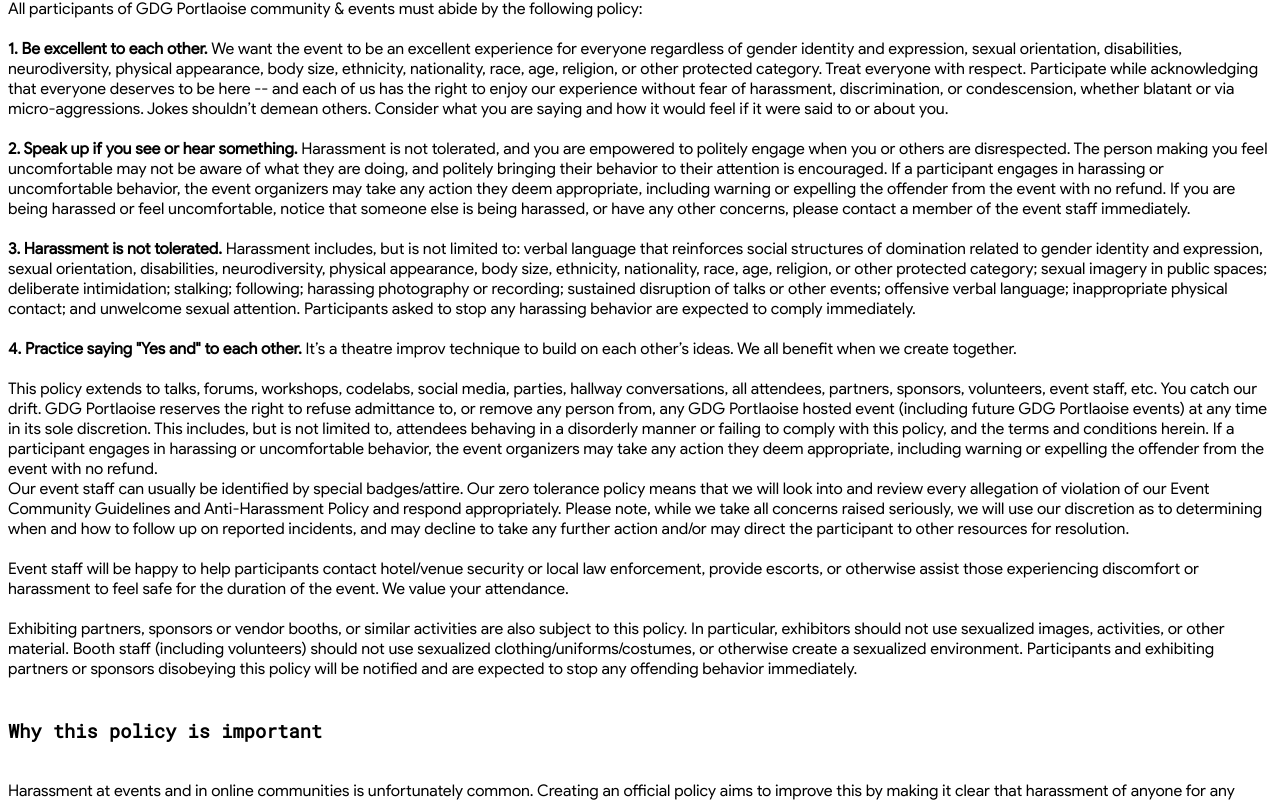
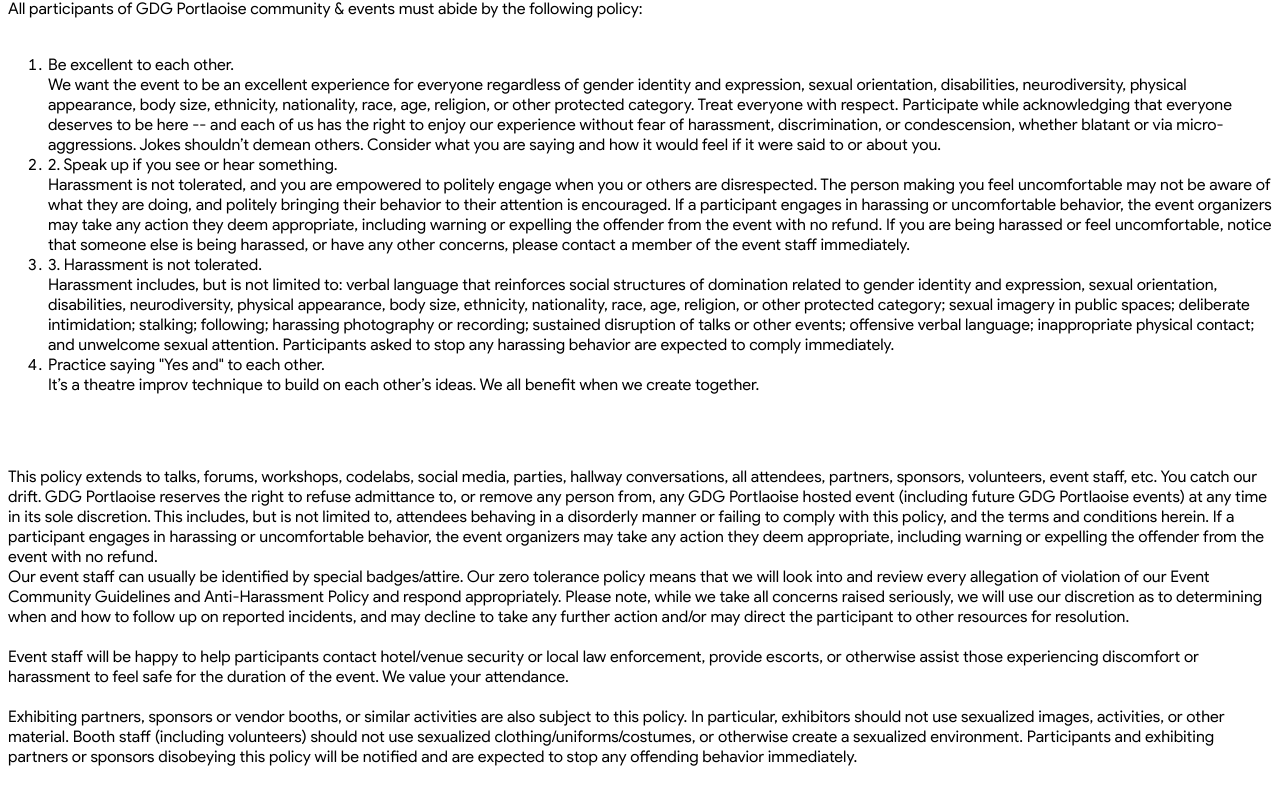
Before and after one commit to gdgportlaoise/site, a SvelteKit app: page /coc in a window 1280 px wide. Shown: the part 2200-3002 px from the top of the page. Built offline with nearby package versions, Linux system fonts and the light colour scheme.

Commit message:
fix: coc page

```diff
--- a/src/routes/coc/+page.svelte
+++ b/src/routes/coc/+page.svelte
@@ -1,5 +1,5 @@
-<div class="container">
-	<h1 class="text-lg">Code of Conduct & Anti-Harrassment Policy</h1>
+<div class="container mx-auto">
+	<h1 class="text-2xl">Code of Conduct & Anti-Harrassment Policy</h1>
 
 	<p>
 		GDG Portlaoise is dedicated to providing a harassment-free and inclusive event experience for
@@ -12,48 +12,52 @@
 		All participants of GDG Portlaoise community & events must abide by the following policy:
 		<br />
 		<br />
-		<b>1. Be excellent to each other. </b>We want the event to be an excellent experience for
-		everyone regardless of gender identity and expression, sexual orientation, disabilities,
-		neurodiversity, physical appearance, body size, ethnicity, nationality, race, age, religion, or
-		other protected category. Treat everyone with respect. Participate while acknowledging that
-		everyone deserves to be here -- and each of us has the right to enjoy our experience without
-		fear of harassment, discrimination, or condescension, whether blatant or via micro-aggressions.
-		Jokes shouldn’t demean others. Consider what you are saying and how it would feel if it were
-		said to or about you.
-		<br />
-		<br />
-		<b>2. Speak up if you see or hear something.</b> Harassment is not tolerated, and you are
-		empowered to politely engage when you or others are disrespected. The person making you feel
-		uncomfortable may not be aware of what they are doing, and politely bringing their behavior to
-		their attention is encouraged. If a participant engages in harassing or uncomfortable behavior,
-		the event organizers may take any action they deem appropriate, including warning or expelling
-		the offender from the event with no refund. If you are being harassed or feel uncomfortable,
-		notice that someone else is being harassed, or have any other concerns, please contact a member
-		of the event staff immediately.
-		<br />
-		<br />
-		<b>3. Harassment is not tolerated.</b> Harassment includes, but is not limited to: verbal
-		language that reinforces social structures of domination related to gender identity and
-		expression, sexual orientation, disabilities, neurodiversity, physical appearance, body size,
-		ethnicity, nationality, race, age, religion, or other protected category; sexual imagery in
-		public spaces; deliberate intimidation; stalking; following; harassing photography or recording;
-		sustained disruption of talks or other events; offensive verbal language; inappropriate physical
-		contact; and unwelcome sexual attention. Participants asked to stop any harassing behavior are
-		expected to comply immediately.
-		<br />
-		<br />
-		<b>4. Practice saying "Yes and" to each other.</b> It’s a theatre improv technique to build on
-		each other’s ideas. We all benefit when we create together.
-		<br />
-		<br />
-		This policy extends to talks, forums, workshops, codelabs, social media, parties, hallway conversations,
-		all attendees, partners, sponsors, volunteers, event staff, etc. You catch our drift. GDG Portlaoise
-		reserves the right to refuse admittance to, or remove any person from, any GDG Portlaoise hosted
-		event (including future GDG Portlaoise events) at any time in its sole discretion. This includes,
-		but is not limited to, attendees behaving in a disorderly manner or failing to comply with this policy,
-		and the terms and conditions herein. If a participant engages in harassing or uncomfortable behavior,
-		the event organizers may take any action they deem appropriate, including warning or expelling the
-		offender from the event with no refund.
+	</p>
+	<ol>
+		<li>
+			Be excellent to each other. <br />We want the event to be an excellent experience for everyone
+			regardless of gender identity and expression, sexual orientation, disabilities,
+			neurodiversity, physical appearance, body size, ethnicity, nationality, race, age, religion,
+			or other protected category. Treat everyone with respect. Participate while acknowledging that
+			everyone deserves to be here -- and each of us has the right to enjoy our experience without
+			fear of harassment, discrimination, or condescension, whether blatant or via
+			micro-aggressions. Jokes shouldn’t demean others. Consider what you are saying and how it
+			would feel if it were said to or about you.
+		</li>
+		<li>
+			2. Speak up if you see or hear something.<br /> Harassment is not tolerated, and you are empowered
+			to politely engage when you or others are disrespected. The person making you feel uncomfortable
+			may not be aware of what they are doing, and politely bringing their behavior to their attention
+			is encouraged. If a participant engages in harassing or uncomfortable behavior, the event organizers
+			may take any action they deem appropriate, including warning or expelling the offender from the
+			event with no refund. If you are being harassed or feel uncomfortable, notice that someone else
+			is being harassed, or have any other concerns, please contact a member of the event staff immediately.
+		</li>
+		<li>
+			3. Harassment is not tolerated.<br /> Harassment includes, but is not limited to: verbal language
+			that reinforces social structures of domination related to gender identity and expression, sexual
+			orientation, disabilities, neurodiversity, physical appearance, body size, ethnicity, nationality,
+			race, age, religion, or other protected category; sexual imagery in public spaces; deliberate intimidation;
+			stalking; following; harassing photography or recording; sustained disruption of talks or other
+			events; offensive verbal language; inappropriate physical contact; and unwelcome sexual attention.
+			Participants asked to stop any harassing behavior are expected to comply immediately.
+		</li>
+		<li>
+			Practice saying "Yes and" to each other.<br />
+			It’s a theatre improv technique to build on each other’s ideas. We all benefit when we create together.
+		</li>
+	</ol>
+	<br />
+	<br />
+	<p>
+		This policy extends to talks, forums, workshops, codelabs, social media, parties, hallway
+		conversations, all attendees, partners, sponsors, volunteers, event staff, etc. You catch our
+		drift. GDG Portlaoise reserves the right to refuse admittance to, or remove any person from, any
+		GDG Portlaoise hosted event (including future GDG Portlaoise events) at any time in its sole
+		discretion. This includes, but is not limited to, attendees behaving in a disorderly manner or
+		failing to comply with this policy, and the terms and conditions herein. If a participant
+		engages in harassing or uncomfortable behavior, the event organizers may take any action they
+		deem appropriate, including warning or expelling the offender from the event with no refund.
 		<br />
 		Our event staff can usually be identified by special badges/attire. Our zero tolerance policy means
 		that we will look into and review every allegation of violation of our Event Community Guidelines
@@ -76,7 +80,7 @@
 		<br />
 		<br />
 	</p>
-	<h3>Why this policy is important</h3>
+	<h3 class="text-lg">Why this policy is important</h3>
 	<p>
 		<br />
 		Harassment at events and in online communities is unfortunately common. Creating an official policy
```
